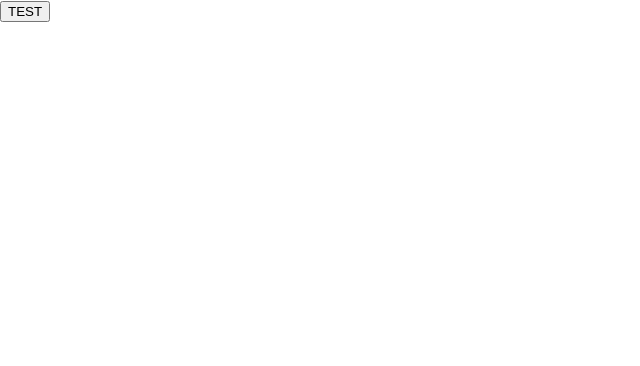
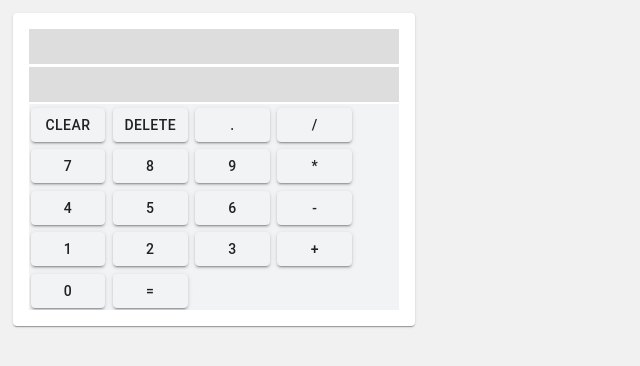
Before and after one commit to pritam1206/react-cicd, a React (Create React App) app: page / in a window 1280 px wide. Shown: the top 366 px of the page, without its empty margins (0-640 px from the left). Built offline with nearby package versions, Linux system fonts and the light colour scheme.

Commit message:
initial commit

```diff
--- a/package.json
+++ b/package.json
@@ -3,6 +3,8 @@
   "version": "0.1.0",
   "private": true,
   "dependencies": {
+    "@material-ui/core": "^4.11.3",
+    "@material-ui/icons": "^4.11.2",
     "@testing-library/jest-dom": "^5.11.4",
     "@testing-library/react": "^11.1.0",
     "@testing-library/user-event": "^12.1.10",
--- a/src/App.js
+++ b/src/App.js
@@ -1,14 +1,44 @@
-import Button from './Button'
-import HOC from './HOC';
-function App() {
+
+import { makeStyles } from '@material-ui/core/styles';
+import Paper from '@material-ui/core/Paper';
+import Grid from '@material-ui/core/Grid';
+import Calculator from './components/Calculator'
+const useStyles = makeStyles((theme) => ({
+  root: {
+    flexGrow: 1,
+    margin:'1%',
+    // [theme.breakpoints.down('sm')]: {
+    //   backgroundColor: theme.palette.secondary.main,
+    // },
+    // [theme.breakpoints.up('md')]: {
+    //   backgroundColor: theme.palette.primary.main,
+    // },
+    // [theme.breakpoints.up('lg')]: {
+    //   backgroundColor: green[500],
+    // }
+  },
+  paper: {
+    padding: theme.spacing(2),
+    textAlign: 'center',
+    color: theme.palette.text.secondary,
+  },
+}));
+
+function App(){
+
+  const classes = useStyles();
   return (
-    <div className="App">
-    <HOC>
-    <Button>TEST of series</Button>
-    </HOC>
-
+    <div className={classes.root}>
+      <Grid container  spacing={3} style={{display:'flex'}}>
+        <Grid item xs={12} lg={4}>
+          <Paper className={classes.paper}>
+          <Calculator label="TEST"/>
+          </Paper>
+        </Grid>
+      </Grid>
     </div>
   );
 }
 
+
 export default App;
--- a/src/Button.jsx
+++ b/src/Button.jsx
@@ -1,4 +1,4 @@
 import React from 'react'
 
-  const Button=(props)=> <button>TEST</button>
+  const Button=(props)=> <button onClick={props.onClick}>TEST</button>
   export default Button
--- a/src/HOC.jsx
+++ /dev/null
@@ -1,3 +0,0 @@
-
-const HOC=(props)=> props.children
-export default HOC
--- /dev/null
+++ b/src/components/Calculator.jsx
@@ -0,0 +1,71 @@
+import React,{useState} from 'react';
+import { makeStyles } from '@material-ui/core/styles';
+import GridList from '@material-ui/core/GridList';
+import { Button,Grid} from '@material-ui/core';
+import {Buttons} from './ListItems';
+import TextField from './TextField';
+
+const useStyles = makeStyles((theme) => ({
+  root: {
+    display: 'flex',
+    flexWrap: 'wrap',
+    overflow: 'hidden',
+  },
+  gridList:{
+    backgroundColor: '#f1f3f4',
+
+
+  },
+  button:{
+      width:'10%',
+      margin:'1%',
+      color: '#202124',
+      cursor: 'pointer',
+      border: '1px solid #f1f3f4',
+      borderRadius: '4px',
+      height:'10%',
+      backgroundColor: '#f1f3f4',
+      '&:hover':{
+        color:'#f0f8ff'
+    }
+  }
+}));
+
+export default function Calculator() {
+  const classes = useStyles();
+  const [inputVal ,setInput]=useState({
+       input :'',
+       result:''
+  })
+
+  const onclickHandle=(val)=>{
+      console.log(val)
+      if(val=== '='){
+          const res=eval(inputVal)
+       //  setResult(res)
+        return
+      }
+    //   if(val === '=') {
+    //       let expression=eval(inputVal)
+         setInput(inputVal => inputVal + val)
+
+    //   }
+
+  }
+
+  return (
+    <div className={classes.root}>
+    <Grid container>
+    <Grid item lg={12} md={12} style={{display:'flex',flexDirection:'column'}}>
+     <TextField  value={inputVal.input}/>
+      <TextField  value={inputVal.result}/>
+    </Grid>
+    </Grid>
+      <GridList cellHeight={30}  className={classes.gridList} cols={5} >
+        {Buttons.map((tile,index) => (
+            <Button  onClick={()=>onclickHandle(tile.label)}key={index} className={classes.button}variant="contained" color="primary">{tile.label}</Button>
+        ))}
+      </GridList>
+    </div>
+  );
+}
--- /dev/null
+++ b/src/components/ListItems.js
@@ -0,0 +1,55 @@
+export  const Buttons=[{
+    label: 'Clear'
+  },
+  {
+    label: 'Delete'
+  },
+  {
+    label: '.'
+  },
+  {
+    label: '/'
+  },
+  {
+    label: '7'
+  },
+  {
+    label: '8'
+  },
+  {
+    label: '9'
+  },
+  {
+    label: '*'
+  },
+  {
+    label: '4'
+  },
+  {
+    label: '5'
+  },
+  {
+    label: '6'
+  },
+  {
+    label: '-'
+  },
+  {
+    label: '1'
+  },
+  {
+    label: '2'
+  },
+  {
+    label: '3'
+  },
+  {
+    label: '+'
+  },
+    {
+        label: '0'
+      },
+      {
+        label: '='
+      }
+]
--- /dev/null
+++ b/src/components/TextField.jsx
@@ -0,0 +1,9 @@
+import React from 'react'
+import './inputfield.css'
+
+export default function TextField(props) {
+    return (
+        <React.Fragment><input value={props.value} readOnly />
+        </React.Fragment>
+    )
+}
--- /dev/null
+++ b/src/components/inputfield.css
@@ -0,0 +1,9 @@
+input {
+  text-align: end;
+  margin-bottom: 1%;
+  background: #ddd;
+  border: 0px;
+  color: #222;
+  padding: 10px;
+  text-align: right;
+}
--- a/src/index.css
+++ b/src/index.css
@@ -1,5 +1,6 @@
 body {
   margin: 0;
+  background: #8080801c;
   font-family: -apple-system, BlinkMacSystemFont, 'Segoe UI', 'Roboto', 'Oxygen',
     'Ubuntu', 'Cantarell', 'Fira Sans', 'Droid Sans', 'Helvetica Neue',
     sans-serif;
@@ -7,6 +8,10 @@ body {
   -moz-osx-font-smoothing: grayscale;
 }
 
+input[type="button"]:active{
+  background: #ccc;
+}
+
 code {
   font-family: source-code-pro, Menlo, Monaco, Consolas, 'Courier New',
     monospace;
```
Also changed, not shown: 2 other files (tests, documents, lock files or other folders).
